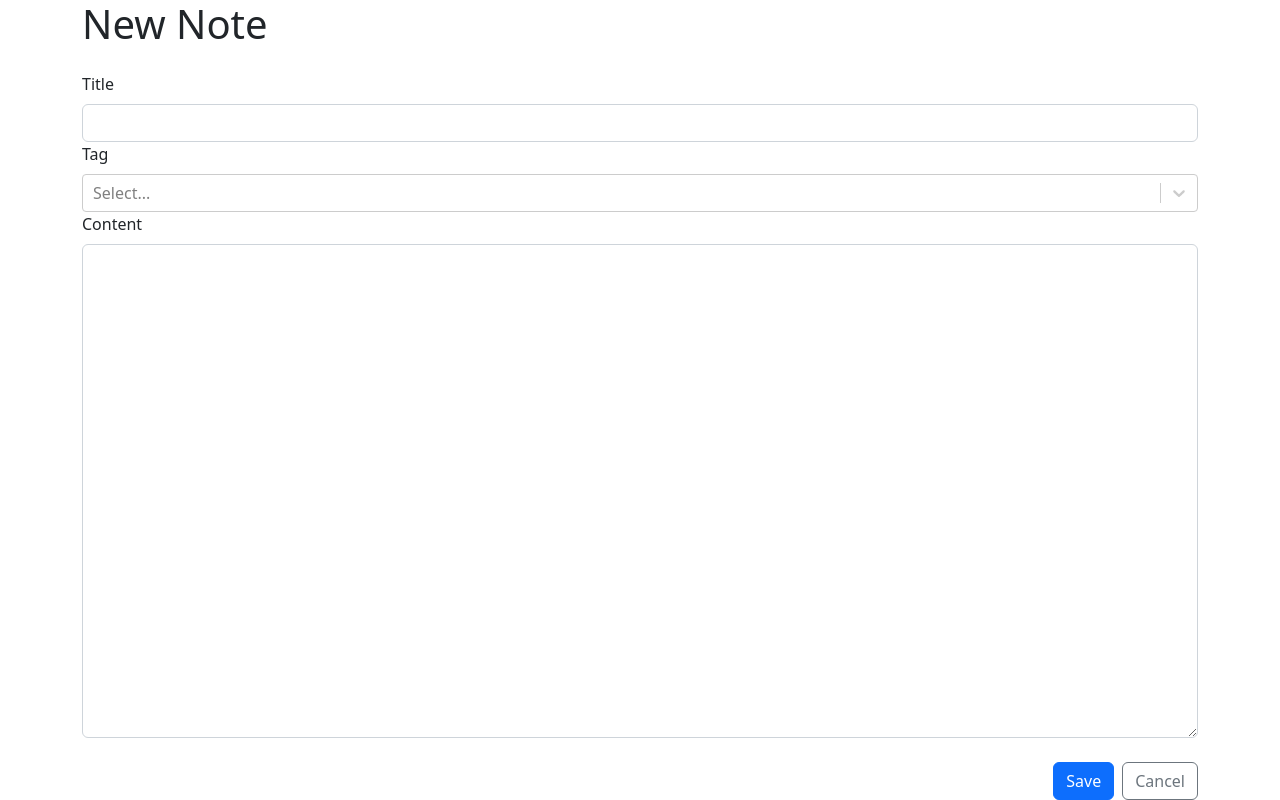
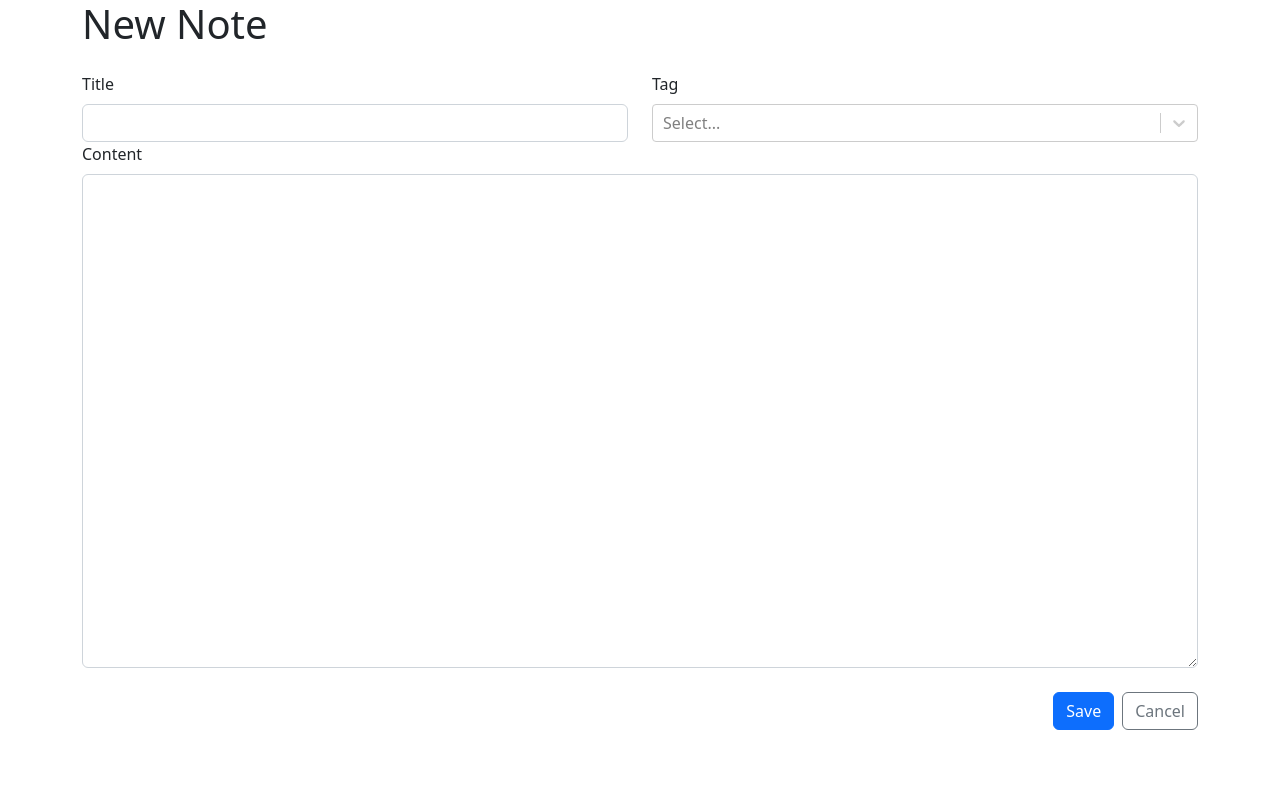
Before and after one commit to sswanyuu/Notes-Taking-App, a React (Vite) app: page /new in a window 1280 px wide. Built offline with nearby package versions, Linux system fonts and the light colour scheme.

Commit message:
refactor: change the layout of note form

```diff
--- a/src/components/NoteForm.tsx
+++ b/src/components/NoteForm.tsx
@@ -31,6 +31,8 @@ export function NoteForm({ onSubmit, onAddTag, availableTags }: NoteFormProps) {
               <Form.Label>Title</Form.Label>
               <Form.Control ref={titleRef} required />
             </Form.Group>
+          </Col>
+          <Col>
             <Form.Group controlId="tags">
               <Form.Label>Tag</Form.Label>
               <CreatableReactSelect
@@ -55,14 +57,10 @@ export function NoteForm({ onSubmit, onAddTag, availableTags }: NoteFormProps) {
                 })}
               />
             </Form.Group>
+          </Col>
           <Form.Group controlId="markDown">
             <Form.Label>Content</Form.Label>
-              <Form.Control
-                required
-                ref={markDownRef}
-                as="textarea"
-                rows={20}
-              />
+            <Form.Control required ref={markDownRef} as="textarea" rows={20} />
           </Form.Group>
           <Stack
             direction="horizontal"
@@ -78,7 +76,6 @@ export function NoteForm({ onSubmit, onAddTag, availableTags }: NoteFormProps) {
               </Button>
             </Link>
           </Stack>
-          </Col>
         </Row>
       </Stack>
     </Form>
```
Lines whose indentation alone changed are shown as unchanged.
